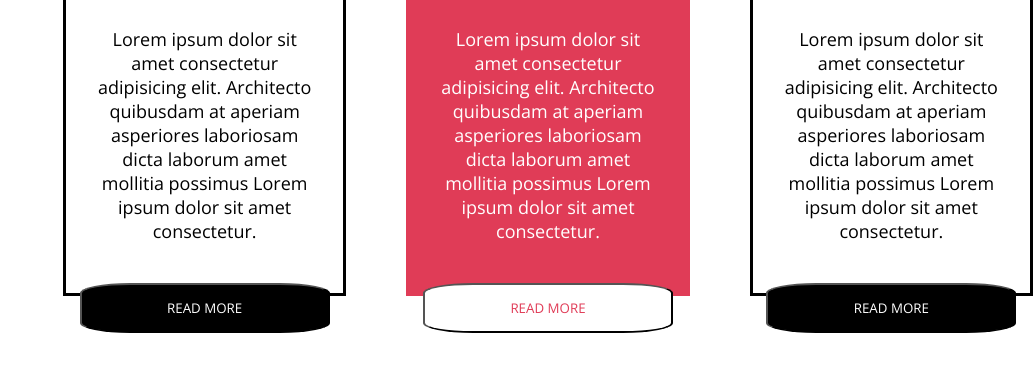
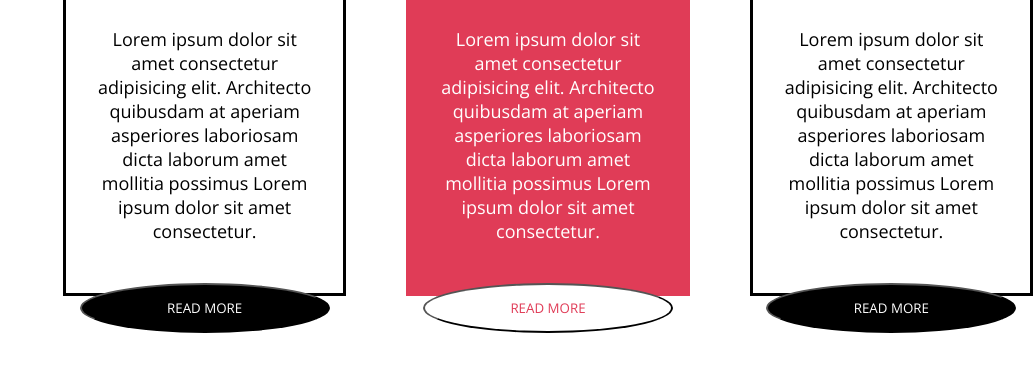
Before and after one commit to asgrlifarid/HomeTasks, a plain HTML site: page CSStasks/csstask4.html in a window 1280 px wide. Shown: the part 354-726 px from the top of the page, without its empty margins (247-1280 px from the left). Drawn offline with nearby package versions, Linux system fonts and the light colour scheme; a web font is replaced by a local one.

Commit message:
CssTasks2

```diff
--- a/CSStasks/csstask4.css
+++ b/CSStasks/csstask4.css
@@ -38,7 +38,7 @@ h1 {
   margin-top: 40px;
   background-color: black;
   color: white;
-  border-radius: 20%;
+  border-radius: 50%;
 }
 .alldiv {
   display: flex;
@@ -75,7 +75,7 @@ h1 {
   margin-top: 40px;
   background-color: white;
   color: rgb(224, 60, 87);
-  border-radius: 20%;
+  border-radius: 50%;
 }
 .fa-brands.fa-youtube {
   font-size: 5rem;
```
